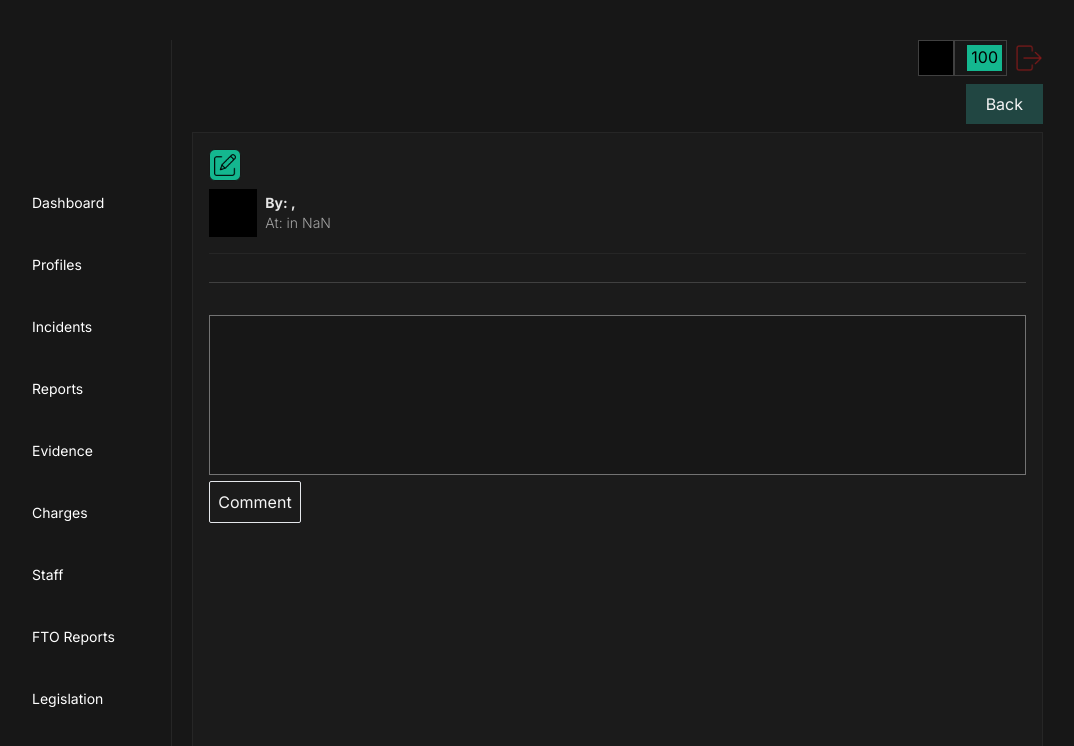
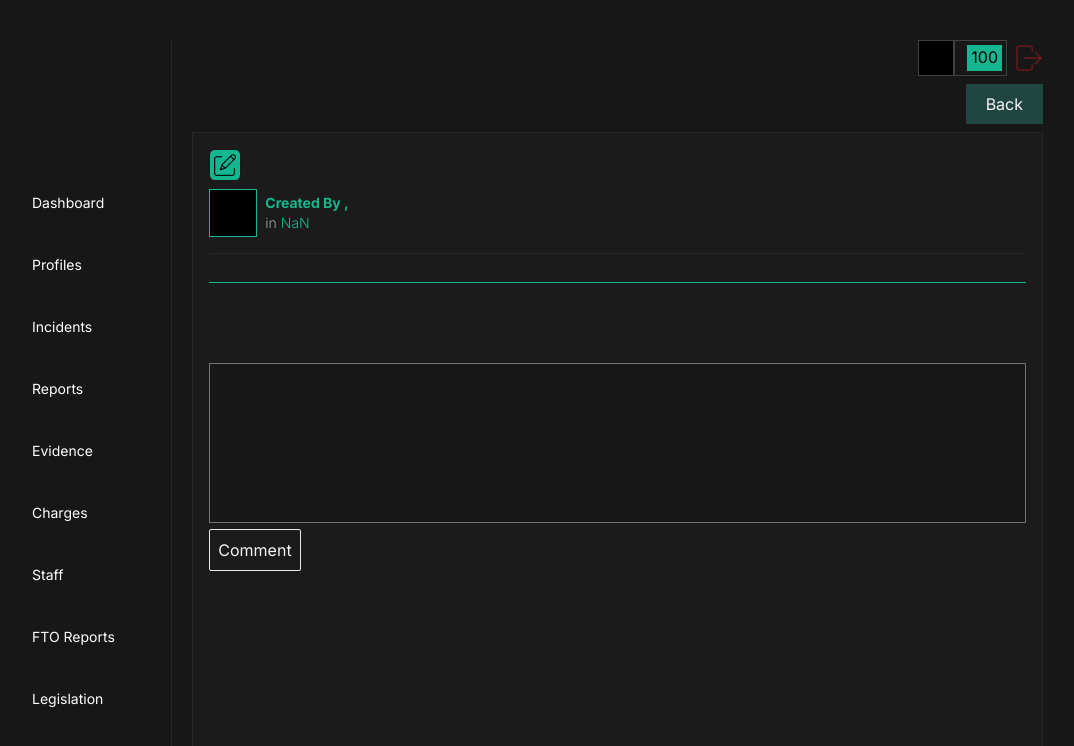
Before and after one commit to SimonBjorkberg/typescript-forum-client, a Next.js app: page /thread in a window 1280 px wide. Shown: the top 746 px of the page, without its empty margins (109-1183 px from the left). Built offline with nearby package versions, Linux system fonts and the light colour scheme; no server answers.

Commit message:
a lot of color changes

```diff
--- /dev/null
+++ b/src/app/components/Comments.tsx
@@ -0,0 +1,32 @@
+import axios from "axios"
+import { useEffect, useState } from "react"
+
+export default function Comments({ threadId }) {
+    const [comments, setComments] = useState([])
+
+    const getAllComments = async () => {
+        const response: any = await axios.get(`http://localhost:5005/comment/getAll/${threadId}`)
+        setComments(response.data.allComments)
+    }
+
+    useEffect(() => {
+        getAllComments()
+    }, [])
+
+    return (
+        <>
+            {comments.map((comment) => {
+                return <div className="border p-2 flex border-neutral-700 text-neutral-300">
+                    <div className='flex flex-col w-72 mr-8 border-r border-[#14b78f]'>
+                        <div className='bg-black w-12 h-12 border-[#14b78f] border'></div>
+                        <div className='flex flex-col text-sm font-light justify-center'>
+                            <p className='font-bold text-[#14b78f]'>Created By {comment.author?.username},</p>
+                            <p className='text-neutral-400'>{comment.createdAt}</p>
+                        </div>
+                    </div>
+                    <p className="mb-5">Lorem ipsum dolor sit amet consectetur adipisicing elit. Placeat aspernatur quidem quaerat, blanditiis molestiae accusamus. Iste voluptates sequi aliquid nisi possimus in consequatur, odio non, nihil, accusantium fuga libero error?</p>
+                </div>
+            })}
+        </>
+    )
+}
--- /dev/null
+++ b/src/app/components/CreateComment.tsx
@@ -0,0 +1,26 @@
+import axios from "axios"
+import { useContext, useState } from "react"
+import { AuthContext } from "../context/auth.context"
+
+export default function CreateComment({ thread }) {
+    const [comment, setComment] = useState('')
+
+    const { loggedInUser }: any = useContext(AuthContext)
+
+    const handleComment = (e: any) => {
+        setComment(e.target.value)
+    }
+
+    const handleCommentSubmit = (e: any) => {
+        e.preventDefault()
+        axios.post('http://localhost:5005/comment/create', { author: loggedInUser._id, content: comment, parentThread: thread._id })
+        setComment("")
+    }
+
+    return (
+        <form onSubmit={handleCommentSubmit}>
+            <textarea value={comment} onChange={handleComment} className='w-full h-40 resize-none bg-neutral-900 border-neutral-500 border p-4' required />
+            <button className='border p-2 rounded-sm'>Comment</button>
+        </form>
+    )
+}
--- a/src/app/thread/page.tsx
+++ b/src/app/thread/page.tsx
@@ -7,10 +7,11 @@ import Navbar from '../components/Navbar'
 import ProfileBar from '../components/ProfileBar'
 import Image from 'next/image'
 import icon from '../images/editIcon.png'
+import CreateComment from '../components/CreateComment'
+import Comments from '../components/Comments'
 
 export default function Thread() {
     const [thread, setThread] = useState({})
-    const [comment, setComment] = useState('')
     const searchParams = useSearchParams()
     const router = useRouter()
 
@@ -19,10 +20,6 @@ export default function Thread() {
     const getThread = async () => {
         const response: any = await axios.get(`http://localhost:5005/thread/getOne/${id}`)
         setThread(response.data.thread)
-    }
-
-    const handleComment = (e: any) => {
-        setComment(e.target.value)
     }
 
     useEffect(() => {
@@ -47,18 +44,18 @@ export default function Thread() {
                             </h1>
                         </div>
                         <div className='flex pb-4 border-b border-neutral-800'>
-                            <div className='bg-black w-12 h-12'></div>
+                            <div className='bg-black w-12 h-12 border border-[#14b78f]'></div>
                             <div className='flex flex-col text-sm font-light ml-2 justify-center'>
-                                <p className='font-bold text-neutral-200'>By: {thread.author?.username},</p>
-                                <p className='text-neutral-400'>At: {thread.createdAt} in {thread.parentTopic?.slice(0, 1).toUpperCase() + thread.parentTopic?.slice(1)}</p>
+                                <p className='font-bold text-[#14b78f]'>Created By {thread.author?.username},</p>
+                                <p className='text-neutral-400'>{thread.createdAt} in <span className='text-[#14b78f]'>{thread.parentTopic?.slice(0, 1).toUpperCase() + thread.parentTopic?.slice(1)}</span></p>
                             </div>
                         </div>
                     </div>
-                    <div className='mt-5 border-neutral-700 pb-2 border-b mb-8' dangerouslySetInnerHTML={{ __html: thread.content }}></div>
-                    <form>
-                        <textarea value={comment} onChange={handleComment} className='w-full h-40 resize-none bg-neutral-900 border-neutral-500 border p-4' required />
-                        <button className='border p-2 rounded-sm'>Comment</button>
-                    </form>
+                    <div className='border-[#14b78f] pb-2 border-b my-5' dangerouslySetInnerHTML={{ __html: thread.content }}></div>
+                    <div className='my-10 flex flex-col gap-2'>
+                        <Comments threadId={id} />
+                    </div>
+                    <CreateComment thread={thread} />
                 </div>
             </div>
         </main>
```
